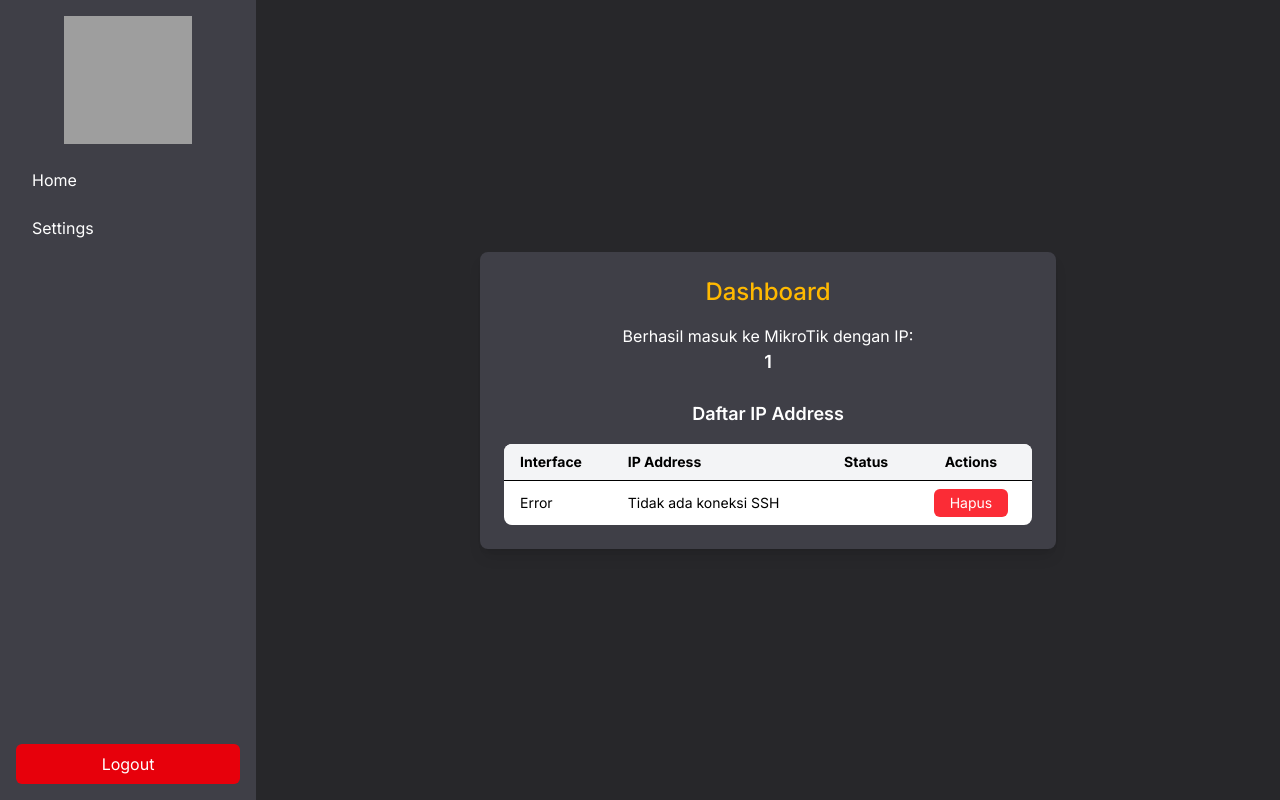
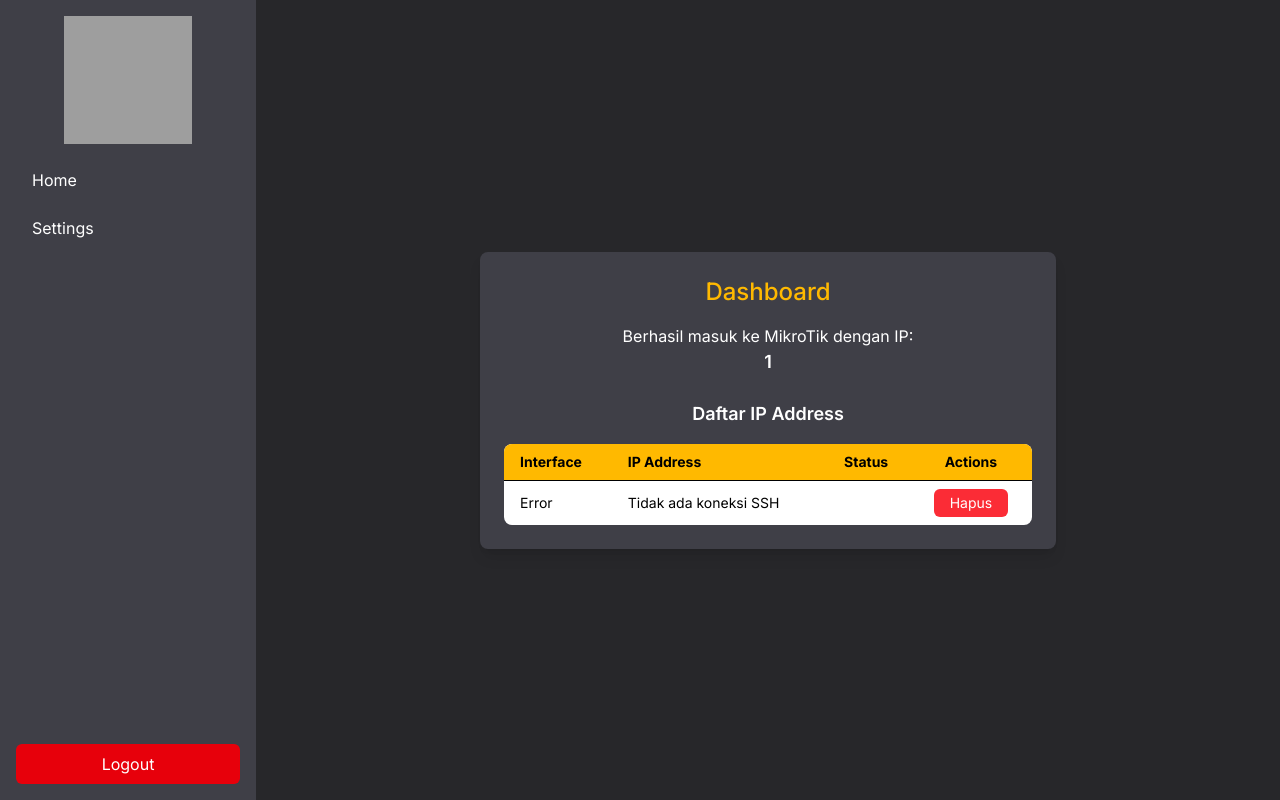
Before and after one commit to TuanBeliau/macintime, a Flask app: page /dashboard in a window 1280 px wide. Run offline with Flask 3, Linux system fonts and the light colour scheme; the visitor is signed in with stand-in values (Sample User, id 1); grey boxes are pictures that could not be loaded.

Commit message:
Update dashboard.html (penyesuaian dikit, enggak ku timpa)

```diff
--- a/templates/dashboard.html
+++ b/templates/dashboard.html
@@ -61,7 +61,7 @@
             <h3 class="text-base sm:text-lg text-white font-semibold mt-6 text-center">Daftar IP Address</h3>
             <div class="overflow-x-auto mt-4">
                 <table class="w-full bg-white rounded-lg overflow-hidden">
-                    <thead class="bg-gray-100">
+                    <thead class="bg-amber-400">
                         <tr>
                             <th class="px-2 sm:px-4 py-2 text-left text-sm">Interface</th>
                             <th class="px-2 sm:px-4 py-2 text-left text-sm">IP Address</th>
```
